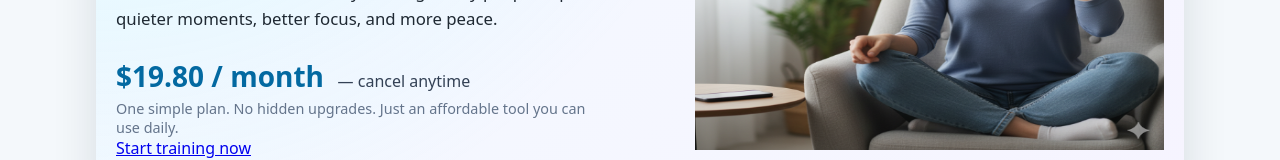
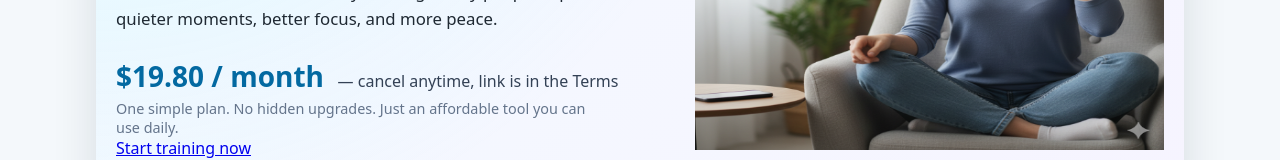
Before and after one commit to danyaffa/CalmTinnitus, a Next.js app: page / in a window 1280 px wide. Shown: the part 443-603 px from the top of the page. Built offline with nearby package versions, Linux system fonts and the light colour scheme; no server answers.

Commit message:
Update page.tsx

```diff
--- a/app/page.tsx
+++ b/app/page.tsx
@@ -80,7 +80,7 @@ export default function HomePage() {
                 <div className="nq-plan-group">
                   <p className="nq-plan">
                     <span className="nq-plan-price">$19.80 / month</span>
-                    <span className="nq-plan-detail"> — cancel anytime</span>
+                    <span className="nq-plan-detail"> — cancel anytime, link is in the Terms</span>
                   </p>
                   <p className="nq-plan-sub">
                     One simple plan. No hidden upgrades. Just an affordable tool
```
